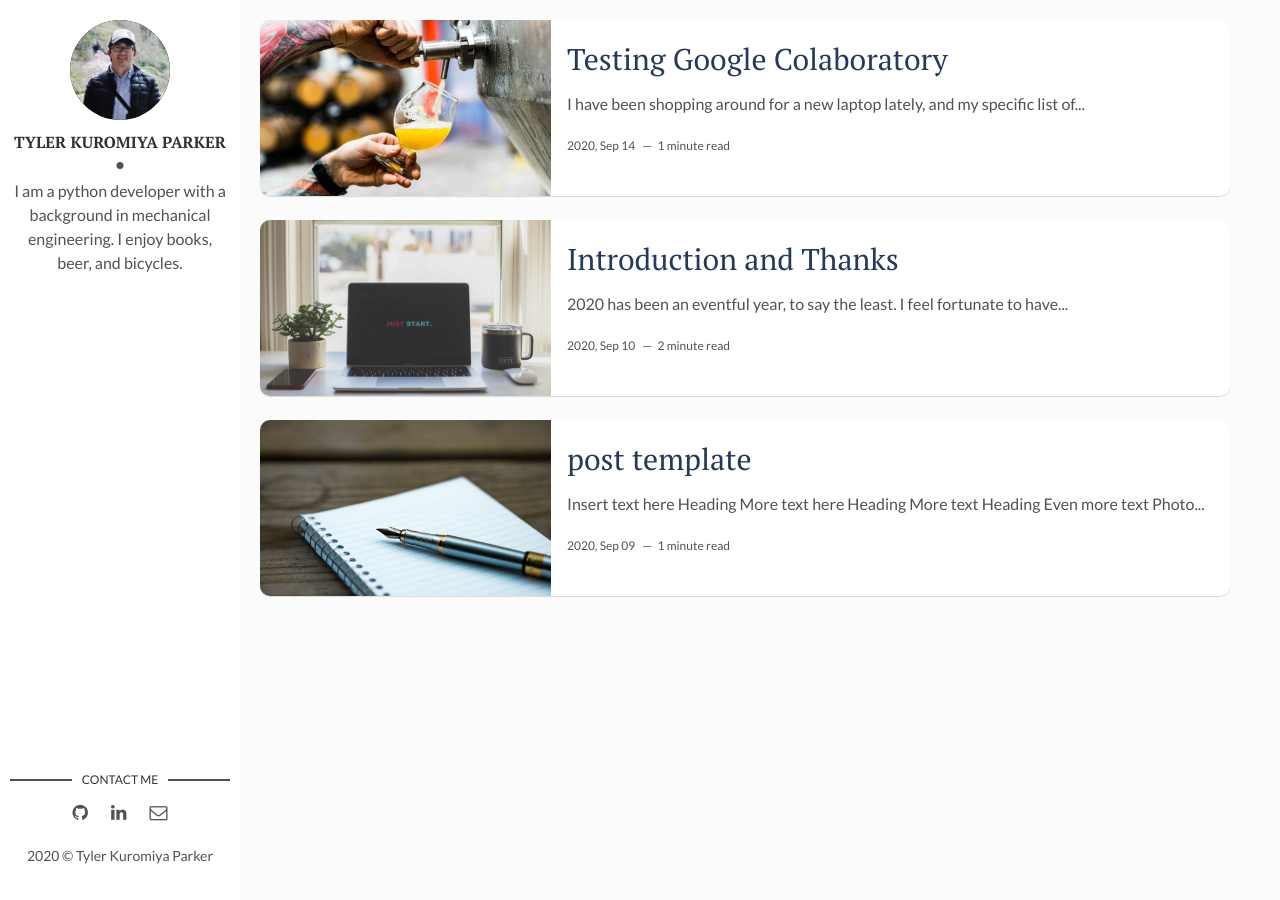
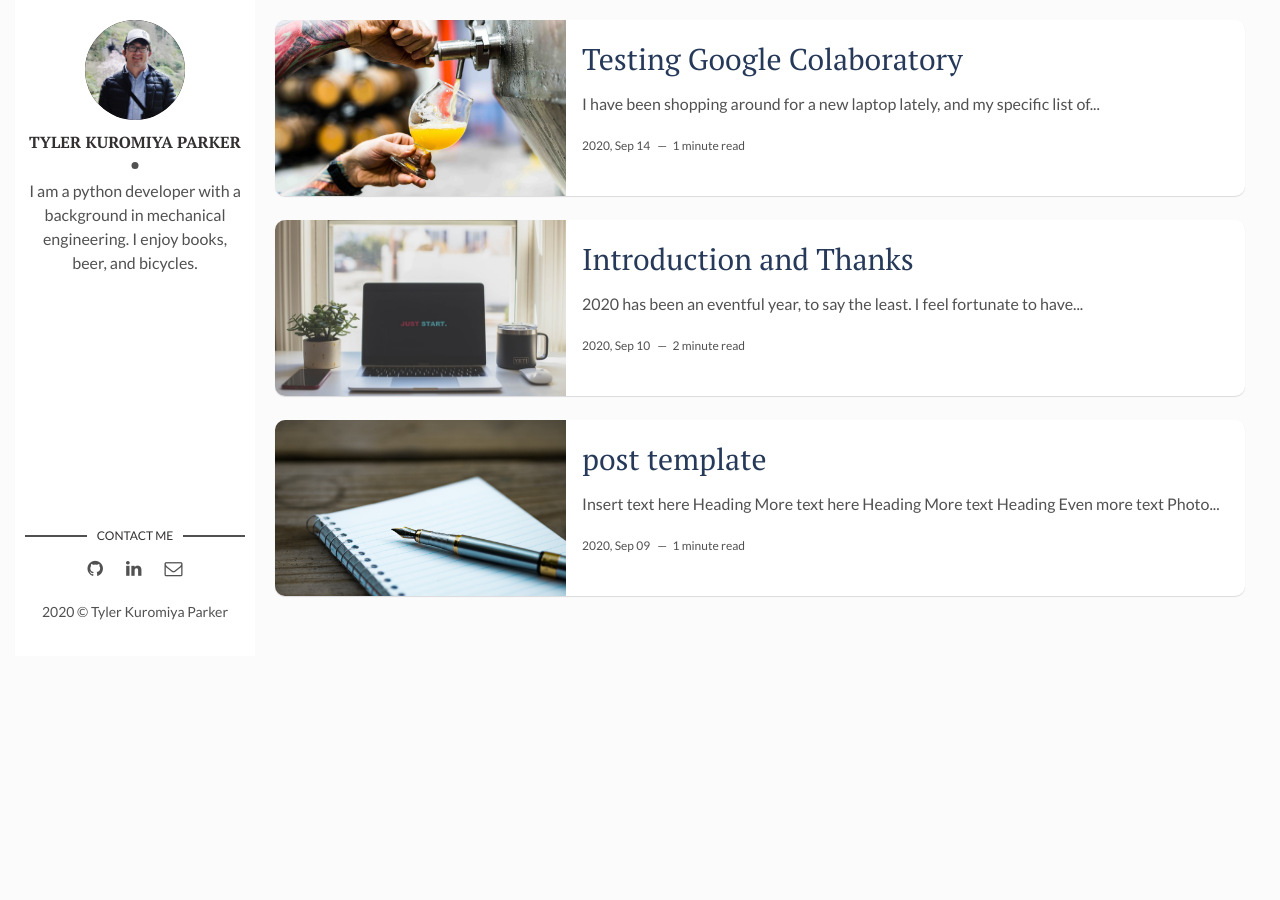
Before and after one commit to tylerkkp/tylerkkp.github.io, a Jekyll site: the page built from index.html, in a window 1280 px wide. Built offline with Jekyll 4.4.1, drawn with Linux system fonts in a browser that asks for light colours; the list of posts is cut into pages by our own code.

Commit message:
updated .sidebar class and body in order to center webpage

```diff
--- a/assets/css/main.css
+++ b/assets/css/main.css
@@ -21,7 +21,7 @@ html {
  * Remove the margin in all browsers (opinionated).
  */
 body {
-  margin: 0;
+  margin: auto;
 }
 
 /**
@@ -885,6 +885,7 @@ table tfoot td {
 
 .wrapper {
   max-width: 1250px;
+  margin: auto;
   position: relative;
 }
 
@@ -926,7 +927,7 @@ table tfoot td {
   -webkit-justify-content: space-between;
       -ms-flex-pack: justify;
           justify-content: space-between;
-  position: fixed;
+  position: absolute;
   top: 0;
   left: 0;
   bottom: 0;
```
